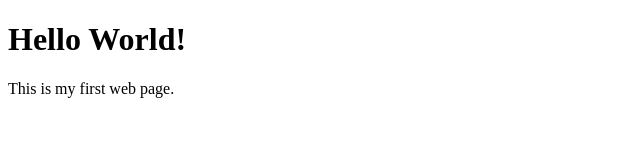
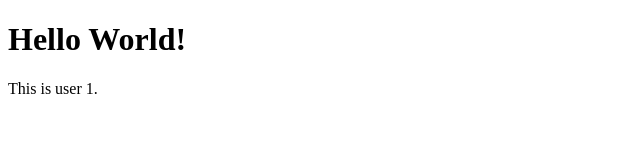
Before and after one commit to athashree/repo2, a plain HTML site: page index.html in a window 1280 px wide. Shown: the whole page, without its empty margins (0-640 px from the left). Drawn offline with Linux system fonts and the light colour scheme.

Commit message:
file created by dev1

```diff
--- a/index.html
+++ b/index.html
@@ -5,6 +5,6 @@
 </head>
 <body>
     <h1>Hello World!</h1>
-    <p>This is my first web page.</p>
+    <p>This is user 1.</p>
 </body>
 </html>
```
